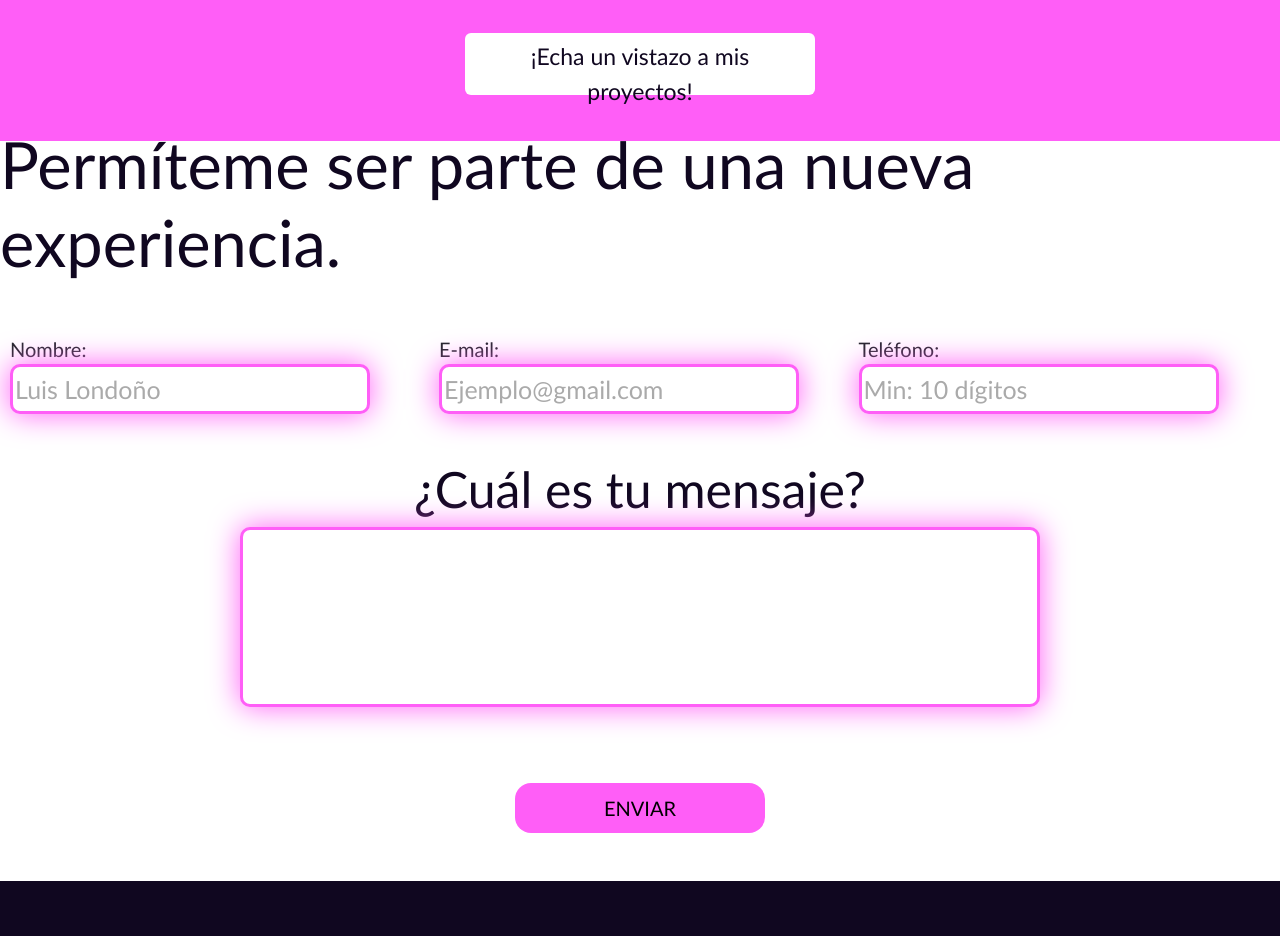
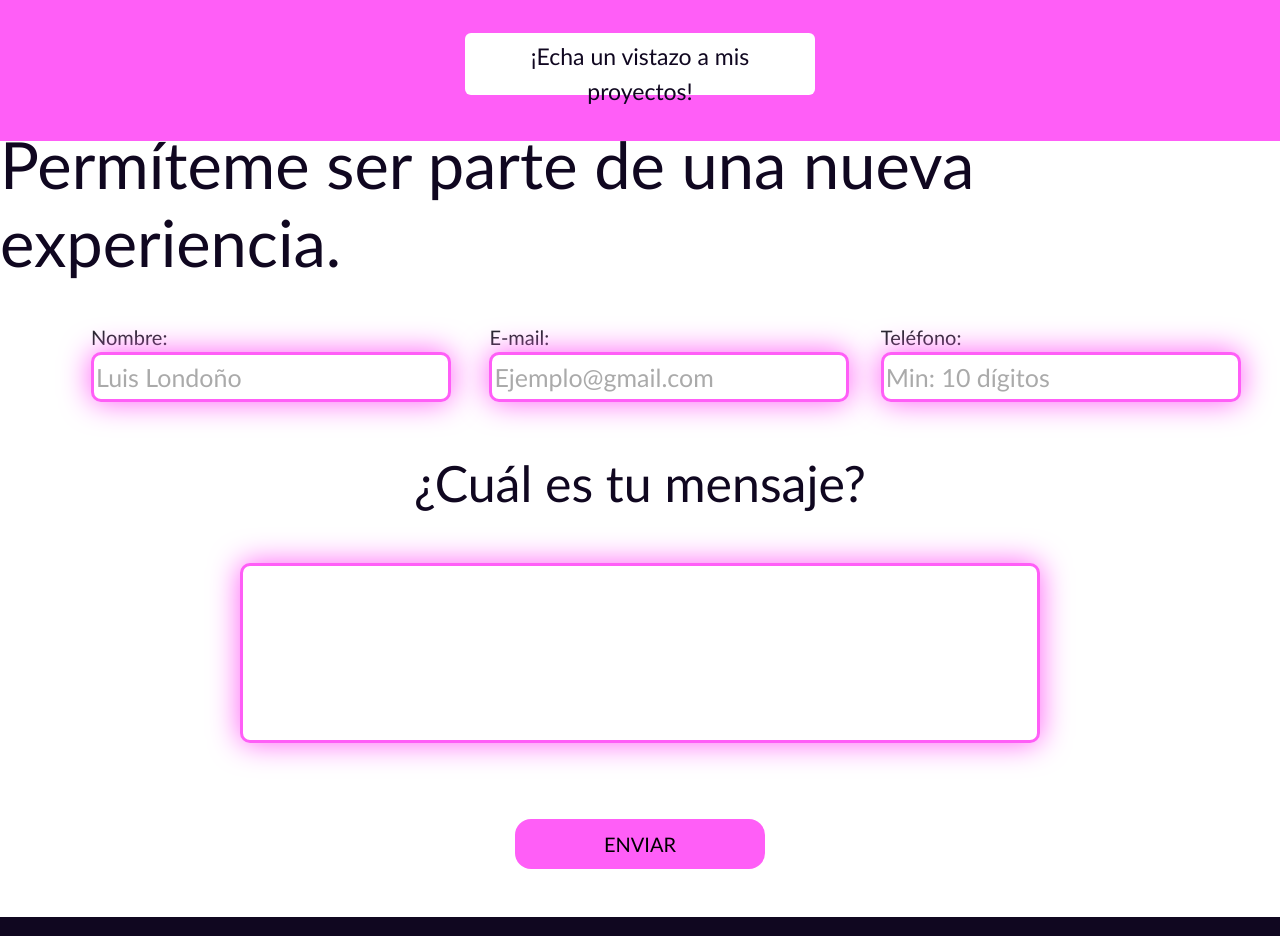
Before and after one commit to Luis19407/CohorteVII-Enyoi, a plain HTML site: page Español/Es_Luis Londoño.html in a window 1280 px wide. Shown: the part 1677-2613 px from the top of the page. Drawn offline with nearby package versions, Linux system fonts and the light colour scheme.

Commit message:
result commit

```diff
--- a/Español/Es_Luis Londoño.html
+++ b/Español/Es_Luis Londoño.html
@@ -236,17 +236,17 @@
 
           <tr>
 
-            <td style="padding: 10px;">
+            <td>
               <label for="">Nombre:</label>
               <input id="nombre" type="text" name="nombre" placeholder="Luis Londoño" required />
             <td>
 
-            <td style="padding: 10px;">
+            <td>
               <label for="">E-mail:</label>
               <input id="email" type="email" name="email" placeholder="Ejemplo@gmail.com" required />
             <td>
 
-            <td style="padding: 10px;">
+            <td>
               <label for="">Teléfono:</label>
               <input id="numero" type="tel" name="numero" placeholder="Min: 10 dígitos" pattern="[0-9]{9,}" required />
             <td>
--- a/Proyecto Práctico Integrador I/CSS/estilo.css
+++ b/Proyecto Práctico Integrador I/CSS/estilo.css
@@ -663,6 +663,7 @@ li #imagen_3 > .textoEstudio p {
 .titulo_form h2 {
     font-size: 65px;
     height: 140px;
+    margin-bottom: 40px;
     color: #100720;
     display: flex;
     justify-content: center;
@@ -678,11 +679,11 @@ li #imagen_3 > .textoEstudio p {
     align-items: center;
 }
 
+
 .tablaContacto {
-    height: 170px;
-    display: flex;
-    flex-direction: row;
-    align-items: center;
+    margin-top: 0px;
+    margin-left: 90px;
+
 }
 
 
@@ -710,6 +711,7 @@ li #imagen_3 > .textoEstudio p {
 }
 
 .mensajeContacto h3 {
+    margin: 50px;
     font-size: 50px;
     color: #100720;
 }
```
Also changed, not shown: index.html (+3 -3 lines).
